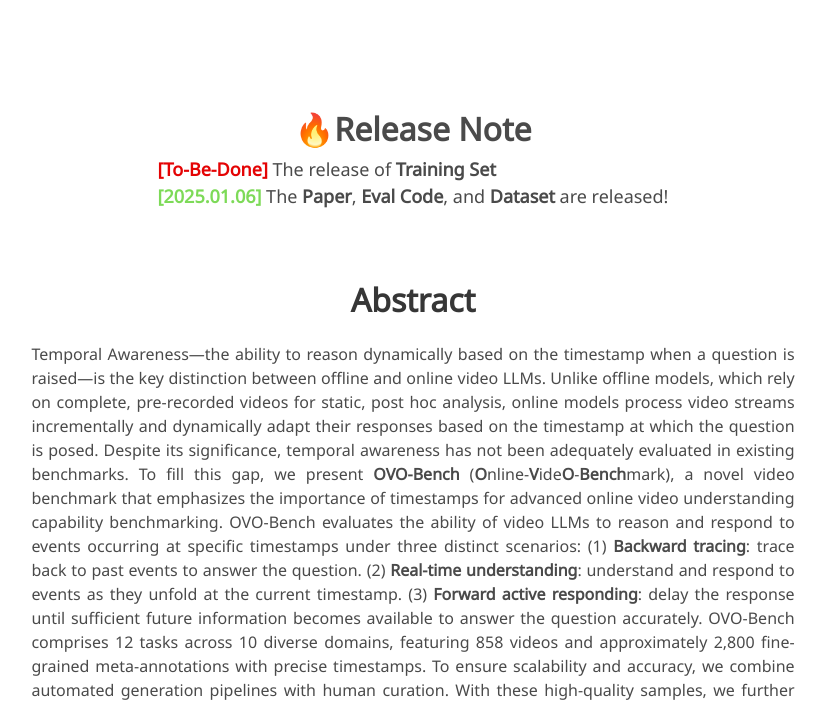
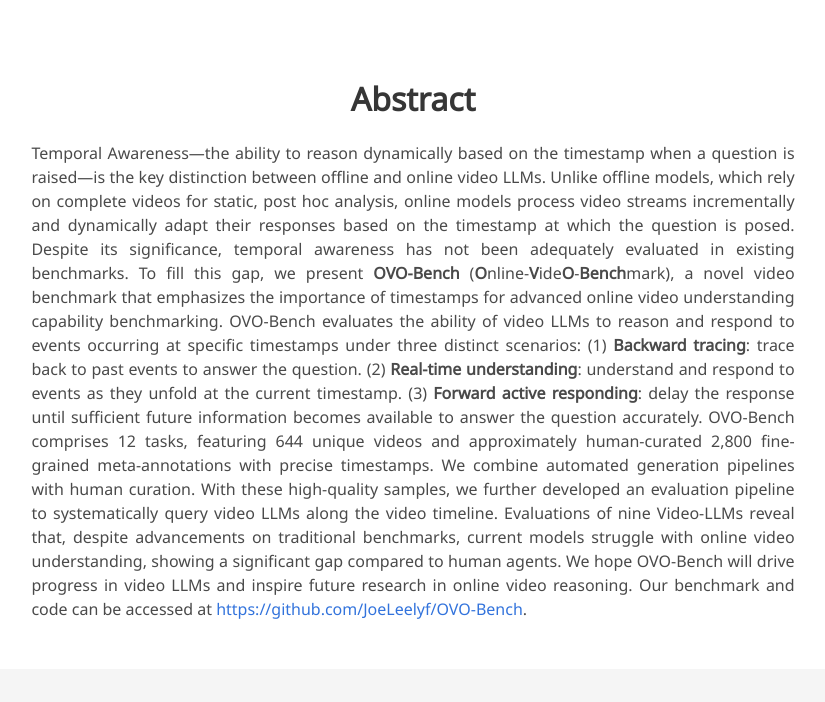
Before and after one commit to JoeLeelyf/OVO-Bench, a plain HTML site: page index.html in a window 1280 px wide. Shown: the part 531-1233 px from the top of the page, without its empty margins (227-1052 px from the left). Drawn offline with nearby package versions, Linux system fonts and the light colour scheme; some icons are missing; a web font is replaced by a local one.

Commit message:
update ovo

```diff
--- a/index.html
+++ b/index.html
@@ -176,28 +176,6 @@
 			</div>
 		</section>
 
-		<section class="section hero is-centered">
-			<div class="container is-max-desktop">
-				<div class="columns is-centered has-text-centered">
-					<div class="columns is-four-fifths">
-						<font size="6">
-							<br>🔥<b>Release Note</b>
-						</font>
-					</div>
-				</div>
-				<div class="columns is-centered has-text-left">
-					<div class="columns is-four-fifths">
-
-						<font size="4">
-							<br> <b style="color:#E40304">[To-Be-Done]</b> The release of <b>Training Set</b>
-							<br> <b style="color:#7DDA58">[2025.01.06]</b> The <b>Paper</b>, <b>Eval Code</b>, and
-							<b>Dataset</b> are released!
-						</font>
-					</div>
-				</div>
-			</div>
-		</section>
-
 		<!-- Paper abstract -->
 		<section class="section hero is-centered">
 			<div class="container is-max-desktop">
@@ -206,9 +184,9 @@
 						<h2 class="title is-3">Abstract</h2>
 						<div class="content has-text-justified">
 							<p>
-								Temporal Awareness—the ability to reason dynamically based on the timestamp when a question is raised—is the key distinction between offline and online video LLMs. Unlike offline models, which rely on complete, pre-recorded videos for static, post hoc analysis, online models process video streams incrementally and dynamically adapt their responses based on the timestamp at which the question is posed. Despite its significance, temporal awareness has not been adequately evaluated in existing benchmarks.
+								Temporal Awareness—the ability to reason dynamically based on the timestamp when a question is raised—is the key distinction between offline and online video LLMs. Unlike offline models, which rely on complete videos for static, post hoc analysis, online models process video streams incrementally and dynamically adapt their responses based on the timestamp at which the question is posed. Despite its significance, temporal awareness has not been adequately evaluated in existing benchmarks.
 								To fill this gap, we present <b>OVO-Bench</b> (<b>O</b>nline-<b>V</b>ide<b>O</b>-<b>Bench</b>mark), a novel video benchmark that emphasizes the importance of timestamps for advanced online video understanding capability benchmarking. OVO-Bench evaluates the ability of video LLMs to reason and respond to events occurring at specific timestamps under three distinct scenarios: (1) <b>Backward tracing</b>: trace back to past events to answer the question. (2) <b>Real-time understanding</b>: understand and respond to events as they unfold at the current timestamp. (3) <b>Forward active responding</b>: delay the response until sufficient future information becomes available to answer the question accurately.
-								OVO-Bench comprises 12 tasks across 10 diverse domains, featuring 858 videos and approximately 2,800 fine-grained meta-annotations with precise timestamps. To ensure scalability and accuracy, we combine automated generation pipelines with human curation. With these high-quality samples, we further developed an evaluation pipeline to systematically query video LLMs along the video timeline.
+								OVO-Bench comprises 12 tasks, featuring 644 unique videos and approximately human-curated 2,800 fine-grained meta-annotations with precise timestamps. We combine automated generation pipelines with human curation. With these high-quality samples, we further developed an evaluation pipeline to systematically query video LLMs along the video timeline.
 								Evaluations of nine Video-LLMs reveal that, despite advancements on traditional benchmarks, current models struggle with online video understanding, showing a significant gap compared to human agents. We hope OVO-Bench will drive progress in video LLMs and inspire future research in online video reasoning. Our benchmark and code can be accessed at <a href="https://github.com/JoeLeelyf/OVO-Bench">https://github.com/JoeLeelyf/OVO-Bench</a>.
 							</p>
 						</div>
@@ -386,7 +364,7 @@
 		<section class="section" id="BibTeX">
 			<div class="container is-max-desktop content">
 				<h2 class="title">BibTeX</h2>
-				<pre><code>BibTex Code Here</code></pre>
+				<pre><code></code></pre>
 			</div>
 		</section>
 		<!--End BibTex citation -->
```
Also changed, not shown: static/images/leaderboard.png, static/images/statistics_analysis.png, 2 other files.
